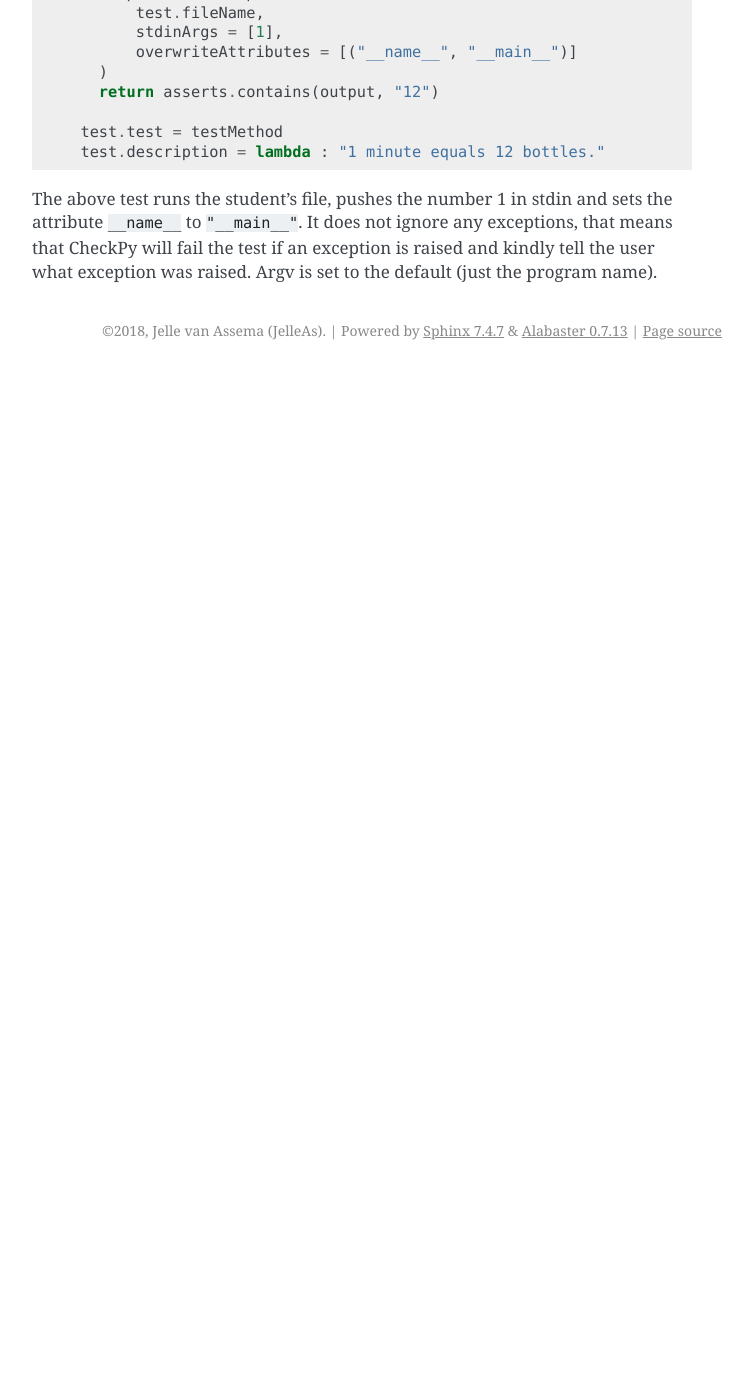
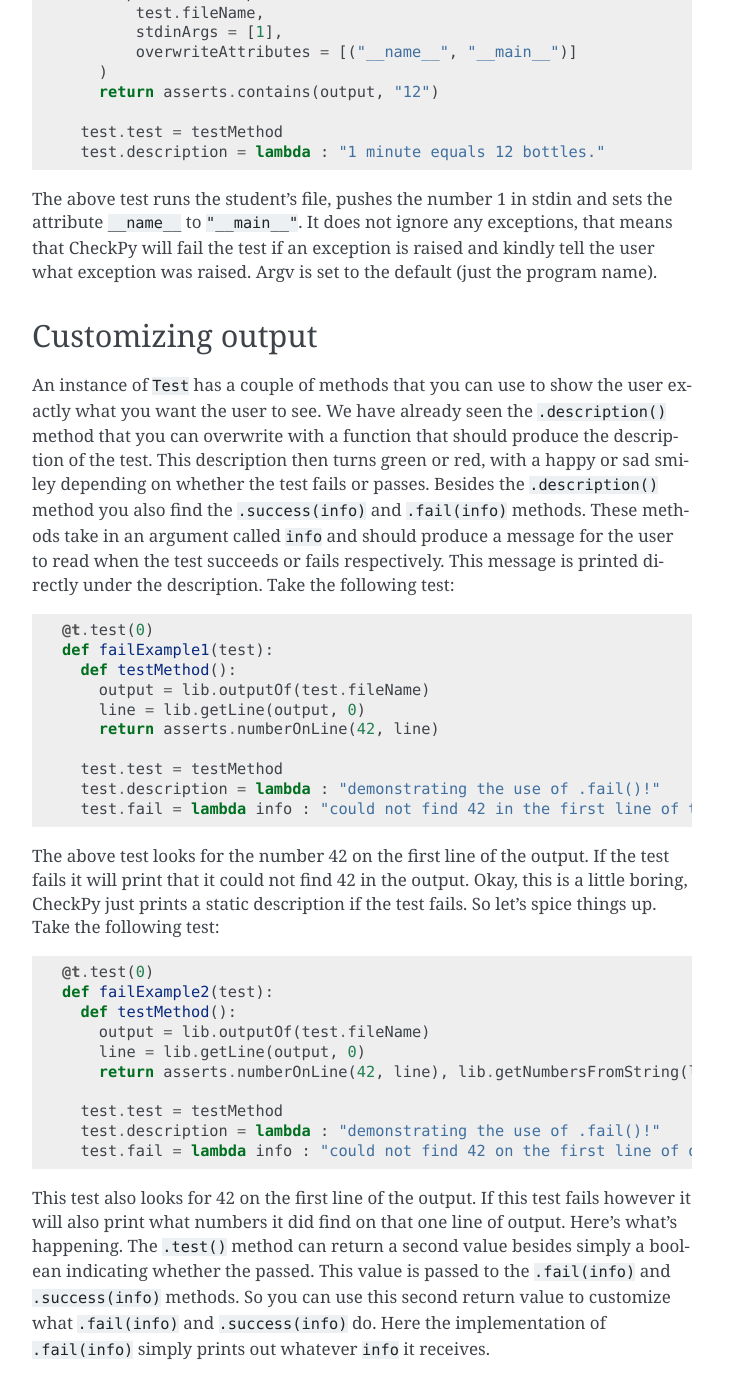
Before and after one commit to Jelleas/CheckPy, a Sphinx documentation site: the page built from docs/intro.rst, in a window 1280 px wide and 1400 px high, scrolled down 4562 px. Shown: the whole window, without its empty margins (388-1141 px from the left). Built offline with Sphinx 7.4.7, drawn with Linux system fonts in a browser that asks for light colours; before the commit the page ends 4932 px from its top, so only the background shows below that.

Commit message:
docs update

```diff
--- a/docs/intro.rst
+++ b/docs/intro.rst
@@ -234,3 +234,56 @@ The above test runs the student's file, pushes the number 1 in stdin and sets th
 attribute ``__name__`` to ``"__main__"``. It does not ignore any exceptions,
 that means that CheckPy will fail the test if an exception is raised and kindly
 tell the user what exception was raised. Argv is set to the default (just the program name).
+
+Customizing output
+------------------
+
+An instance of ``Test`` has a couple of methods that you can use to show the user
+exactly what you want the user to see. We have already seen the ``.description()``
+method that you can overwrite with a function that should produce the description
+of the test. This description then turns green or red, with a happy or sad smiley
+depending on whether the test fails or passes.
+Besides the ``.description()`` method you also find the ``.success(info)`` and
+``.fail(info)`` methods. These methods take in an argument called ``info`` and
+should produce a message for the user to read when the test succeeds or fails
+respectively. This message is printed directly under the description.
+Take the following test:
+
+.. code-block:: Python
+
+    @t.test(0)
+    def failExample1(test):
+      def testMethod():
+        output = lib.outputOf(test.fileName)
+        line = lib.getLine(output, 0)
+        return asserts.numberOnLine(42, line)
+
+      test.test = testMethod
+      test.description = lambda : "demonstrating the use of .fail()!"
+      test.fail = lambda info : "could not find 42 in the first line of the output"
+
+The above test looks for the number 42 on the first line of the output. If the test
+fails it will print that it could not find 42 in the output. Okay, this is a little
+boring, CheckPy just prints a static description if the test fails. So let's spice
+things up. Take the following test:
+
+.. code-block:: Python
+
+    @t.test(0)
+    def failExample2(test):
+      def testMethod():
+        output = lib.outputOf(test.fileName)
+        line = lib.getLine(output, 0)
+        return asserts.numberOnLine(42, line), lib.getNumbersFromString(line)
+
+      test.test = testMethod
+      test.description = lambda : "demonstrating the use of .fail()!"
+      test.fail = lambda info : "could not find 42 on the first line of output, only these numbers: {}".format(info)
+
+This test also looks for 42 on the first line of the output. If this test fails
+however it will also print what numbers it did find on that one line of output.
+Here's what's happening. The ``.test()`` method can return a second value besides
+simply a boolean indicating whether the passed. This value is passed to the
+``.fail(info)`` and ``.success(info)`` methods. So you can use this second return
+value to customize what ``.fail(info)`` and ``.success(info)`` do. Here the
+implementation of ``.fail(info)`` simply prints out whatever ``info`` it receives.
```
